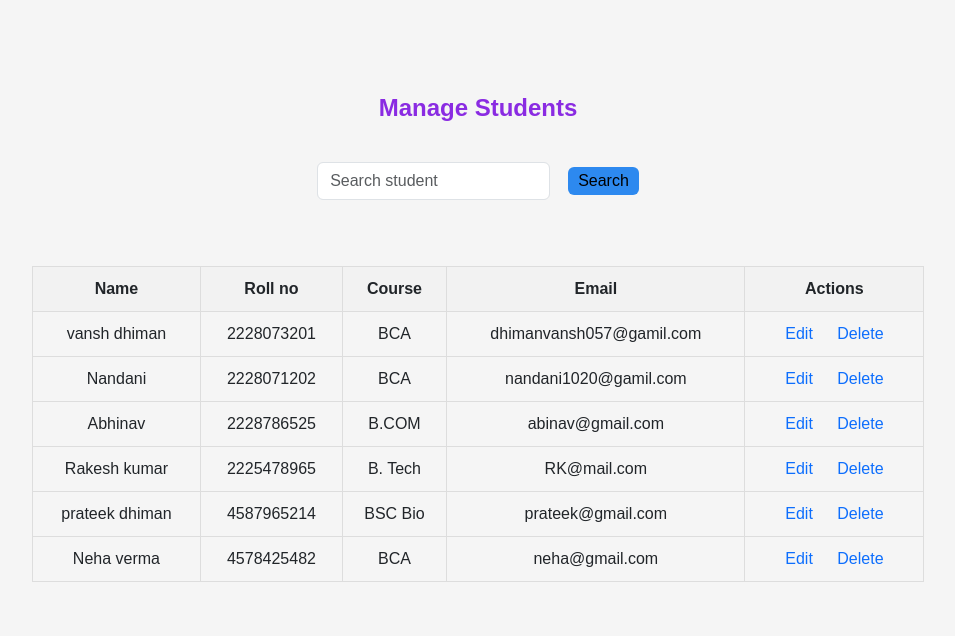
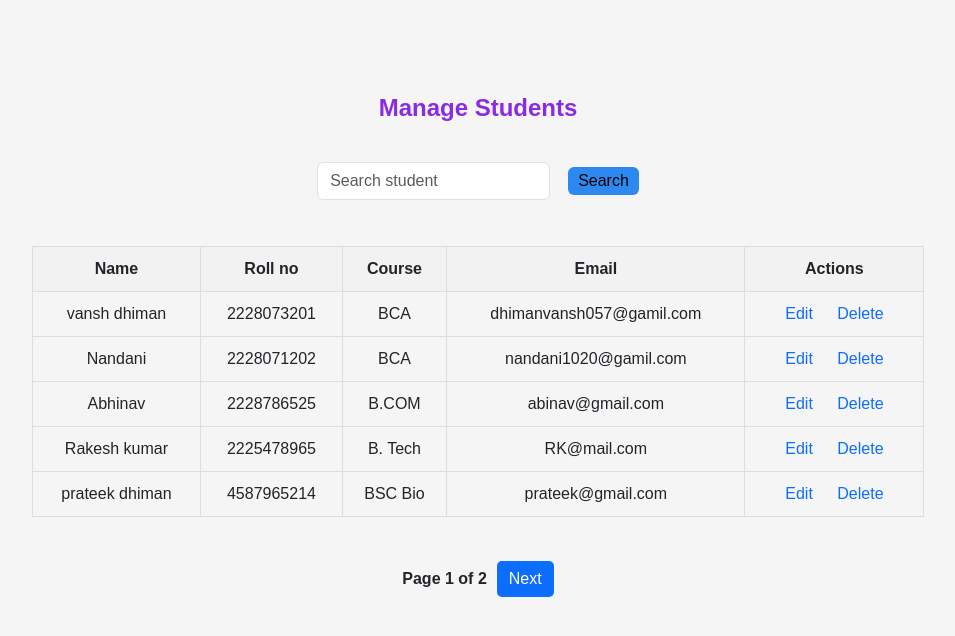
Before and after one commit to Vanshdhiman570/student-management-system, a Django app: page /view_students/ in a window 1280 px wide. Shown: the part 56-692 px from the top of the page, without its empty margins (162-1117 px from the left). Run offline with Django 5.2, Linux system fonts and the light colour scheme; a user stored in the database is signed in; data comes from the database, SQL or seed files in the repository; both versions use the stored data as it was after the commit.

Commit message:
Added pagination

```diff
--- a/myapp/static/myapp/style.css
+++ b/myapp/static/myapp/style.css
@@ -109,22 +109,32 @@ body{
 
 /* CSS for view_student */
 
+/* Heading */
 .para {
     text-align: center;
     font-size: 24px;
     font-weight: bold;
-    padding: 20px 0px;
+    padding: 20px 0;
     margin-top: 70px;
     color: blueviolet;
 }
 
+/* Responsive table wrapper */
+.table-responsive {
+    width: 100%;
+    overflow-x: auto;
+}
+
+/* Table */
 table {
     width: 100%;
     border-collapse: collapse;
-    margin-top: 50px;
+    margin-top: 30px;
+
 }
 
-table th, table td {
+table th,
+table td {
     border: 1px solid #ddd;
     padding: 10px;
     text-align: center;
@@ -134,6 +144,7 @@ table th {
     background-color: #f2f2f2;
 }
 
+/* Links */
 a {
     text-decoration: none;
     padding: 5px 10px;
@@ -143,6 +154,11 @@ a:hover {
     color: red;
 }
 
+/* Fix pagination spacing */
+.pagination-container {
+    margin-top: 25px;   /* space from table */
+    text-align: center;
+}
 
 .msg-container{
     width: 100%;
@@ -202,3 +218,34 @@ a:hover {
     margin-top: 50px;
 
 }
+
+/*CSS for responsive pagination*/
+.pagination-container {
+    margin-top: 30px;   /* increase space */
+    display: flex;
+    justify-content: center;
+    align-items: center;
+    flex-wrap: wrap;
+    gap: 10px;
+    text-align: center;
+}
+
+
+.a-btn {
+    padding: 6px 12px;
+    background-color: #0d6efd;
+    color: white;
+    text-decoration: none;
+    border-radius: 5px;
+
+}
+
+.a-btn:hover {
+    background-color: #0b5ed7;
+}
+
+span{
+    font-weight: 700;
+    padding: 20px 0px;
+    text-align: center;
+}
--- a/myapp/templates/view_student.html
+++ b/myapp/templates/view_student.html
@@ -22,7 +22,7 @@ View students
         </form>
     </div>
 
-    {% if students %}
+    {% if page_obj %}
     <div class="table-responsive">
         <table>
             <tr>
@@ -33,7 +33,7 @@ View students
                 <th>Actions</th>
             </tr>
 
-            {% for student in students %}
+            {% for student in page_obj %}
             <tr>
                 <td>{{student.name}}</td>
                 <td>{{student.roll_no}}</td>
@@ -47,6 +47,25 @@ View students
             {% endfor %}
 
         </table>
+        <div class="pagination-container">
+
+            {% if page_obj.has_previous %}
+                <a href="?search={{ request.GET.search }}&page={{ page_obj.previous_page_number }}"
+               class="a-btn">Previous</a>
+            {% endif %}
+
+            <span class="page-info">
+                Page {{ page_obj.number }} of {{ page_obj.paginator.num_pages }}
+            </span>
+
+            {% if page_obj.has_next %}
+                <a href="?search={{ request.GET.search }}&page={{ page_obj.next_page_number }}"
+                class="a-btn">Next</a>
+            {% endif %}
+
+        </div>
+
+
     </div>
     {% else %}
         {% if request.GET.search %}
--- a/myapp/views.py
+++ b/myapp/views.py
@@ -1,6 +1,7 @@
 from django.shortcuts import render, redirect, get_object_or_404
 from django.http import HttpResponse
 from django.contrib.auth.decorators import login_required
+from django.core.paginator import Paginator
 from .forms import StudentForm
 from django.contrib import messages
 from .models import Student
@@ -39,7 +40,11 @@ def view_students(request):
     else:
         students = Student.objects.all()
 
-    return render(request, 'view_student.html', {"students": students})
+    paginator = Paginator(students, 5) # Five students per page.
+    page_number = request.GET.get('page')
+    page_obj = paginator.get_page(page_number)
+
+    return render(request, 'view_student.html', {"page_obj": page_obj})
 
 
 @login_required
@@ -49,7 +54,7 @@ def delete_student(request, id):
     messages.success(request, "Student deleted successfully!")
     return redirect('view_students')
 
-
+@login_required
 def edit_student(request, id):
     student = get_object_or_404(Student, id=id)
 
```
Also changed, not shown: db.sqlite3.
